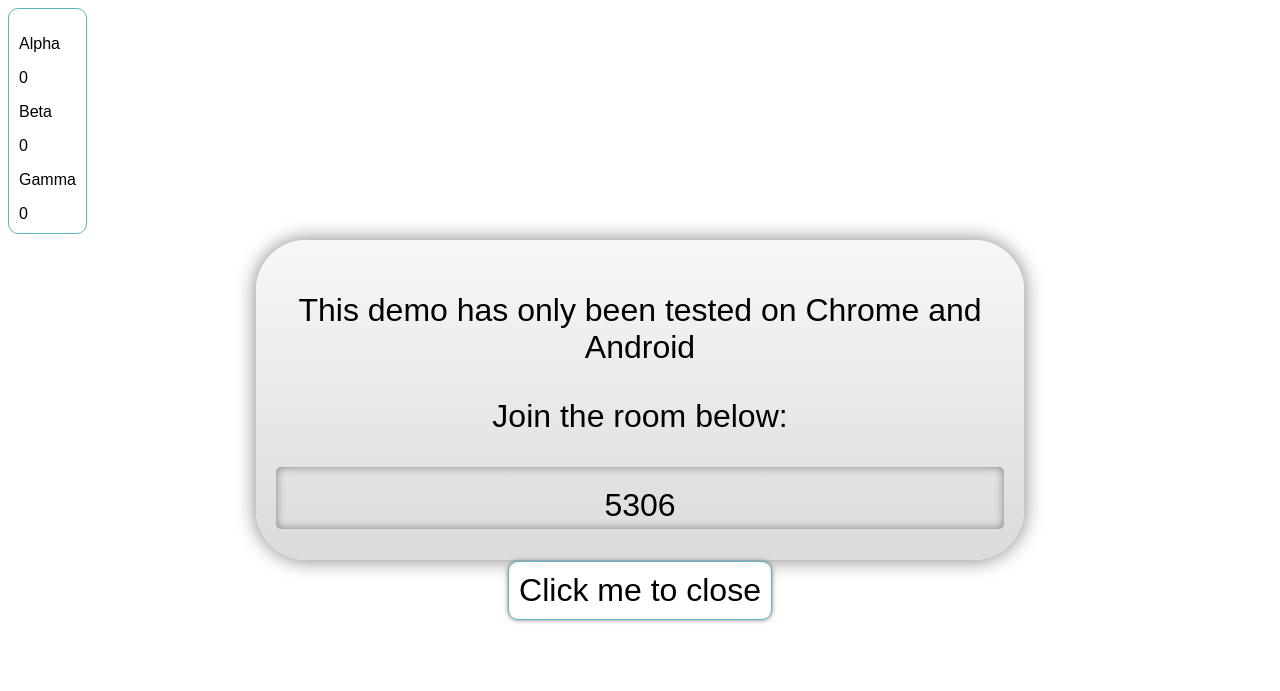
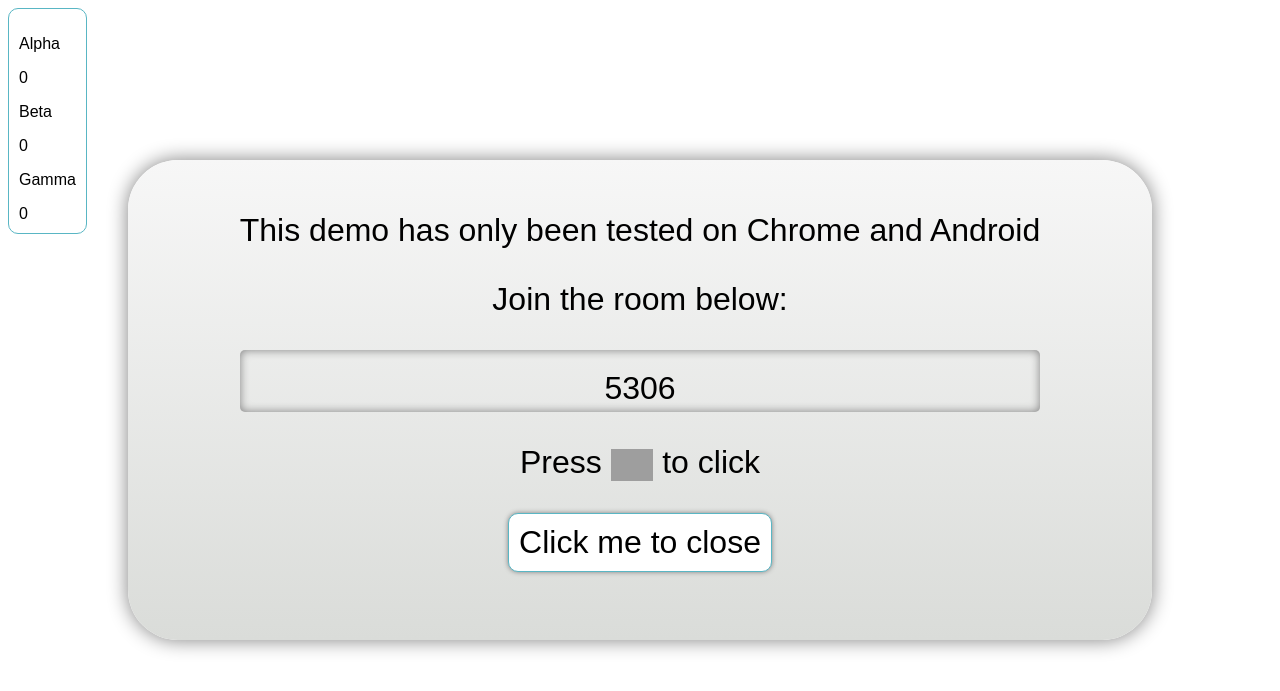
Before and after one commit to sonjoonho/flask-wii, a Flask app: page / in a window 1280 px wide. Shown: the top 691 px of the page. Run offline with Flask 2, Linux system fonts and the light colour scheme; some libraries are stand-ins or nearby versions; grey boxes are pictures that could not be loaded.

Commit message:
Added a button icon

```diff
--- a/flask_wii/static/client/controller.js
+++ b/flask_wii/static/client/controller.js
@@ -44,8 +44,7 @@ $(document).ready(function() {
 
       console.log("("+alpha+","+beta+","+gamma+")");
 
-      socket.emit("orientation", {room: room, angles: {alpha: alpha, beta: beta, gamma: gamma}
-      });
+      socket.emit("orientation", {room: room, angles: {alpha: alpha, beta: beta, gamma: gamma}});
 
     }, false);
 
--- /dev/null
+++ b/flask_wii/static/icons.css
@@ -0,0 +1,21 @@
+/*
+.a_button {
+  width: 500px;
+  height: 500px;
+  text-align: center;
+  vertical-align: middle;
+  line-height: 500px;
+  background: white;
+  border-radius: 50%;
+  border: 25px solid gray;
+  margin: 0 auto;
+  font-size: 100px;
+  font-family: sans-serif;
+}
+*/
+
+.icons {
+  height: 1em;
+  vertical-align: middle;
+
+}
--- a/flask_wii/static/server/server.css
+++ b/flask_wii/static/server/server.css
@@ -18,8 +18,8 @@ div {
   right: 0;
   bottom: 0;
   left: 0;
-  width: 60%;
-  height: 40%;
+  width: 80%;
+  height: 60%;
   background-color: #ccc;
   border-radius: 50px;
   background: linear-gradient(#f7f7f7, #DADCD9);
--- a/flask_wii/static/server/server.js
+++ b/flask_wii/static/server/server.js
@@ -38,8 +38,8 @@ $(document).ready(function() {
     document.body.appendChild(this.cursor);
   };
 
-  screenWidth = window.screen.width * window.devicePixelRatio;
-  screenHeight = window.screen.height * window.devicePixelRatio;
+  let screenWidth = window.screen.width * window.devicePixelRatio;
+  let screenHeight = window.screen.height * window.devicePixelRatio;
 
   socket.on("position", function(data) {
     position = data.position;
--- a/flask_wii/templates/client/controller.html
+++ b/flask_wii/templates/client/controller.html
@@ -3,10 +3,11 @@
 {% block head %}
   {{ super() }}
   <script type="text/javascript" src={{ url_for("static", filename="client/controller.js") }} ></script>
+  <link type="text/css" rel="stylesheet" href={{ url_for("static", filename="icons.css") }}>
   <link type="text/css" rel="stylesheet" href={{ url_for("static", filename="client/controller.css") }}>
 {% endblock %}
 
 {% block content %}
   <h1 id=room>{{ room }}</h1>
-  <div id="a_button" class="not-selectable" onselectstart="return false">A</div>
+  <div class="a_button" class="not-selectable" onselectstart="return false">A</div>
 {% endblock %}
--- a/flask_wii/templates/server/server.html
+++ b/flask_wii/templates/server/server.html
@@ -2,6 +2,7 @@
 
 {% block head %}
   {{ super() }}
+  <link rel="stylesheet" href={{ url_for("static", filename="icons.css") }} >
   <link rel="stylesheet" href={{ url_for("static", filename="server/server.css") }} >
   <script type="text/javascript" src={{ url_for("static", filename="server/server.js") }} ></script>
 
@@ -20,6 +21,7 @@
     <p>This demo has only been tested on Chrome and Android</p>
     <p>Join the room below:</p>
     <p id="room-number">{{ room_number }}</p>
+    <p>Press <img class="icons a_button" src={{ url_for("static", filename="icons/a_button.svg") }} > to click</p>
     <div id="close">Click me to close</div>
   </div>
 </div>
```
Also changed, not shown: flask_wii/static/client/controller.css (+0 -13 lines), flask_wii/static/icons/a_button.svg (added).
